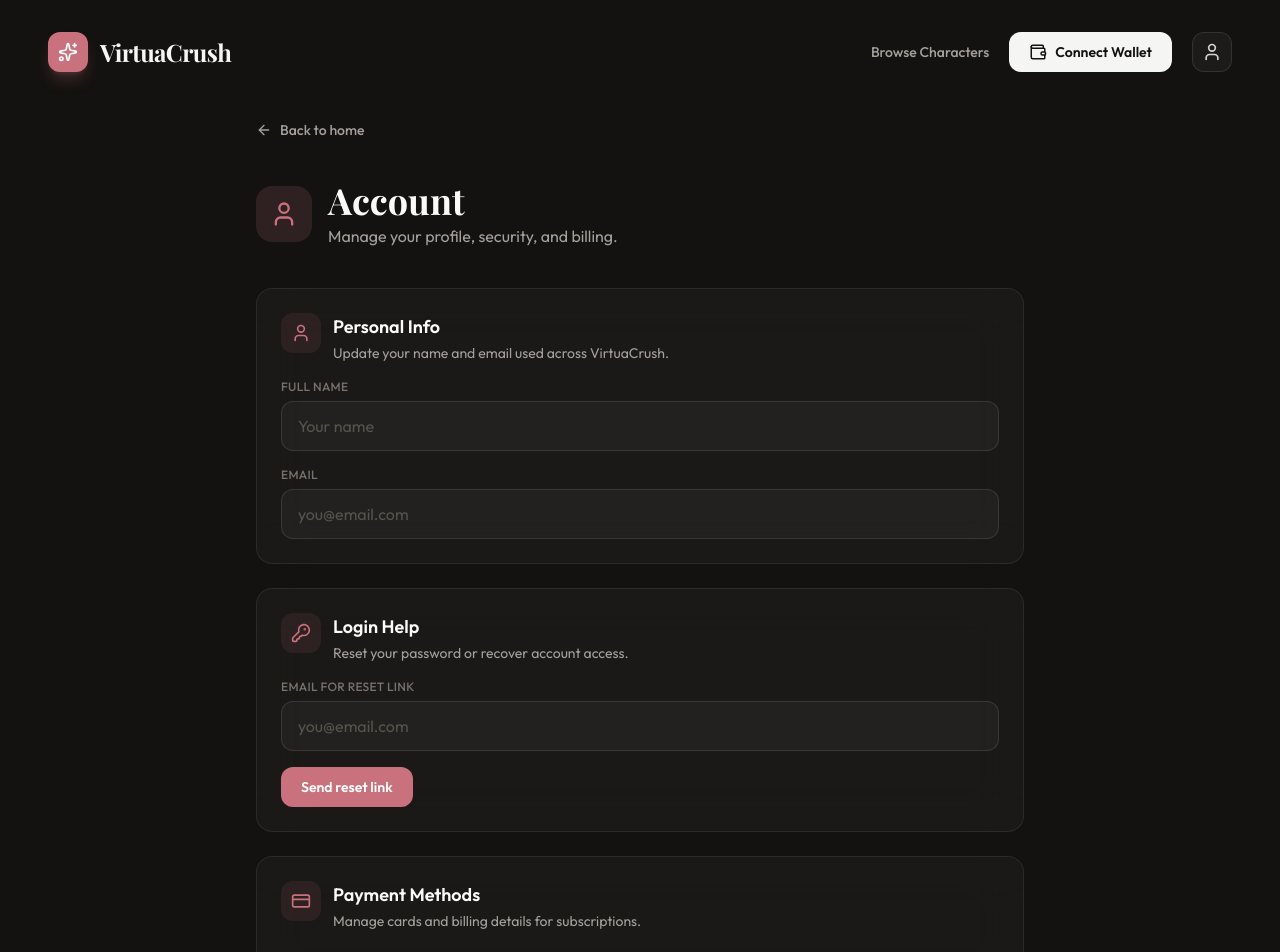
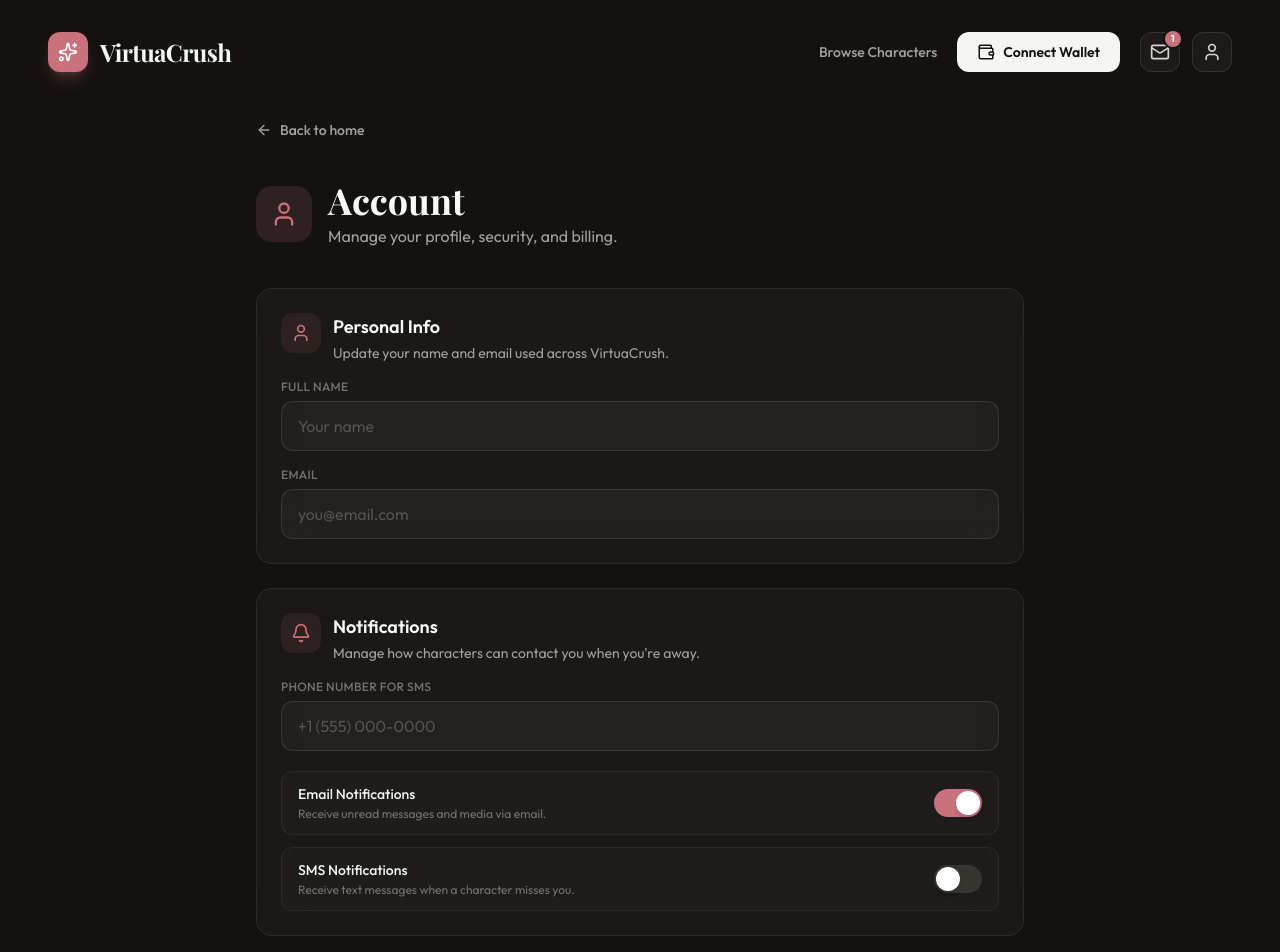
Before and after one commit to JediWebDev/VirtuaCrush, a React (Vite) app: page /account in a window 1280 px wide. Shown: the top 952 px of the page. Built offline with nearby package versions, Linux system fonts and the light colour scheme; a web font is replaced by a local one.

Commit message:
Added notifications system

```diff
--- a/src/components/Nav.tsx
+++ b/src/components/Nav.tsx
@@ -1,5 +1,5 @@
 import { Link, useLocation } from "react-router-dom";
-import { Wallet, Sparkles, User } from "lucide-react";
+import { Wallet, Sparkles, User, Mail } from "lucide-react";
 
 interface NavProps {
   isWalletConnected: boolean;
@@ -59,14 +59,30 @@ export default function Nav({
           )}
         </button>
 
+        <div className="flex shrink-0 items-center gap-2 sm:gap-2.5 md:gap-3">
+          <Link
+            to="/account#notifications"
+            className="relative flex h-10 w-10 shrink-0 items-center justify-center rounded-xl border border-white/10 bg-white/[0.04] text-stone-300 transition-all hover:border-accent/30 hover:bg-white/[0.08] hover:text-stone-50"
+            aria-label="Messages and notifications"
+          >
+            <Mail size={20} />
+            <span
+              className="absolute -right-0.5 -top-0.5 flex h-4 min-w-4 items-center justify-center rounded-full bg-accent px-1 text-[10px] font-bold leading-none text-white ring-2 ring-surface"
+              aria-hidden
+            >
+              1
+            </span>
+          </Link>
+
           <Link
             to="/account"
-          className="flex h-10 w-10 items-center justify-center rounded-xl border border-white/10 bg-white/[0.04] text-stone-300 transition-all hover:border-accent/30 hover:bg-white/[0.08] hover:text-stone-50"
+            className="flex h-10 w-10 shrink-0 items-center justify-center rounded-xl border border-white/10 bg-white/[0.04] text-stone-300 transition-all hover:border-accent/30 hover:bg-white/[0.08] hover:text-stone-50"
             aria-label="Account and profile"
           >
             <User size={20} />
           </Link>
         </div>
+      </div>
     </header>
   );
 }
--- a/src/pages/AccountPage.tsx
+++ b/src/pages/AccountPage.tsx
@@ -1,3 +1,4 @@
+import { useState } from "react";
 import { Link } from "react-router-dom";
 import {
   ArrowLeft,
@@ -5,6 +6,7 @@ import {
   KeyRound,
   CreditCard,
   Receipt,
+  Bell,
   type LucideIcon,
 } from "lucide-react";
 
@@ -14,6 +16,7 @@ type Section = {
   icon: LucideIcon;
   description: string;
   fields?: { label: string; type: string; placeholder: string }[];
+  toggles?: { label: string; description: string; checked: boolean }[];
   action?: string;
   emptyText?: string;
 };
@@ -27,6 +30,27 @@ const sections: Section[] = [
     fields: [
       { label: "Full name", type: "text", placeholder: "Your name" },
       { label: "Email", type: "email", placeholder: "you@email.com" },
+    ],
+  },
+  {
+    id: "notifications",
+    title: "Notifications",
+    icon: Bell,
+    description: "Manage how characters can contact you when you're away.",
+    fields: [
+      { label: "Phone number for SMS", type: "tel", placeholder: "+1 (555) 000-0000" },
+    ],
+    toggles: [
+      {
+        label: "Email Notifications",
+        description: "Receive unread messages and media via email.",
+        checked: true,
+      },
+      {
+        label: "SMS Notifications",
+        description: "Receive text messages when a character misses you.",
+        checked: false,
+      },
     ],
   },
   {
@@ -55,6 +79,12 @@ const sections: Section[] = [
 
 function SectionCard({ section }: { section: Section }) {
   const Icon = section.icon;
+  const [toggleOn, setToggleOn] = useState<boolean[]>(() => section.toggles?.map((t) => t.checked) ?? []);
+
+  const hasFields = Boolean(section.fields?.length);
+  const hasToggles = Boolean(section.toggles?.length);
+  const hasBody = hasFields || hasToggles;
+
   return (
     <section
       id={section.id}
@@ -69,9 +99,11 @@ function SectionCard({ section }: { section: Section }) {
           <p className="mt-0.5 text-sm text-stone-400">{section.description}</p>
         </div>
       </div>
-      {section.fields && section.fields.length > 0 ? (
+      {hasBody ? (
         <div className="space-y-4">
-          {section.fields.map((field) => (
+          {hasFields ? (
+            <div className="space-y-4">
+              {section.fields!.map((field) => (
                 <label key={field.label} className="block">
                   <span className="mb-1.5 block text-xs font-medium uppercase tracking-wide text-stone-500">
                     {field.label}
@@ -83,6 +115,50 @@ function SectionCard({ section }: { section: Section }) {
                   />
                 </label>
               ))}
+            </div>
+          ) : null}
+
+          {hasToggles ? (
+            <ul className="space-y-3 pt-1">
+              {section.toggles!.map((toggle, index) => {
+                const isOn = toggleOn[index] ?? false;
+                return (
+                  <li
+                    key={toggle.label}
+                    className="flex items-center justify-between gap-4 rounded-xl border border-white/[0.06] bg-white/[0.02] px-4 py-3"
+                  >
+                    <div className="min-w-0">
+                      <p className="text-sm font-medium text-stone-100">{toggle.label}</p>
+                      <p className="mt-0.5 text-xs text-stone-500">{toggle.description}</p>
+                    </div>
+                    <button
+                      type="button"
+                      role="switch"
+                      aria-checked={isOn}
+                      aria-label={toggle.label}
+                      onClick={() =>
+                        setToggleOn((prev) => {
+                          const next = [...prev];
+                          next[index] = !next[index];
+                          return next;
+                        })
+                      }
+                      className={`relative h-7 w-12 shrink-0 rounded-full transition-colors duration-200 focus-visible:outline-none focus-visible:ring-2 focus-visible:ring-accent/40 focus-visible:ring-offset-2 focus-visible:ring-offset-surface ${
+                        isOn ? "bg-accent" : "bg-stone-600/45"
+                      }`}
+                    >
+                      <span
+                        className={`absolute top-0.5 left-0.5 h-6 w-6 rounded-full bg-white shadow-md transition-transform duration-200 ease-out ${
+                          isOn ? "translate-x-5" : "translate-x-0"
+                        }`}
+                      />
+                    </button>
+                  </li>
+                );
+              })}
+            </ul>
+          ) : null}
+
           {section.action ? (
             <button
               type="button"
```
Lines whose indentation alone changed are shown as unchanged.
